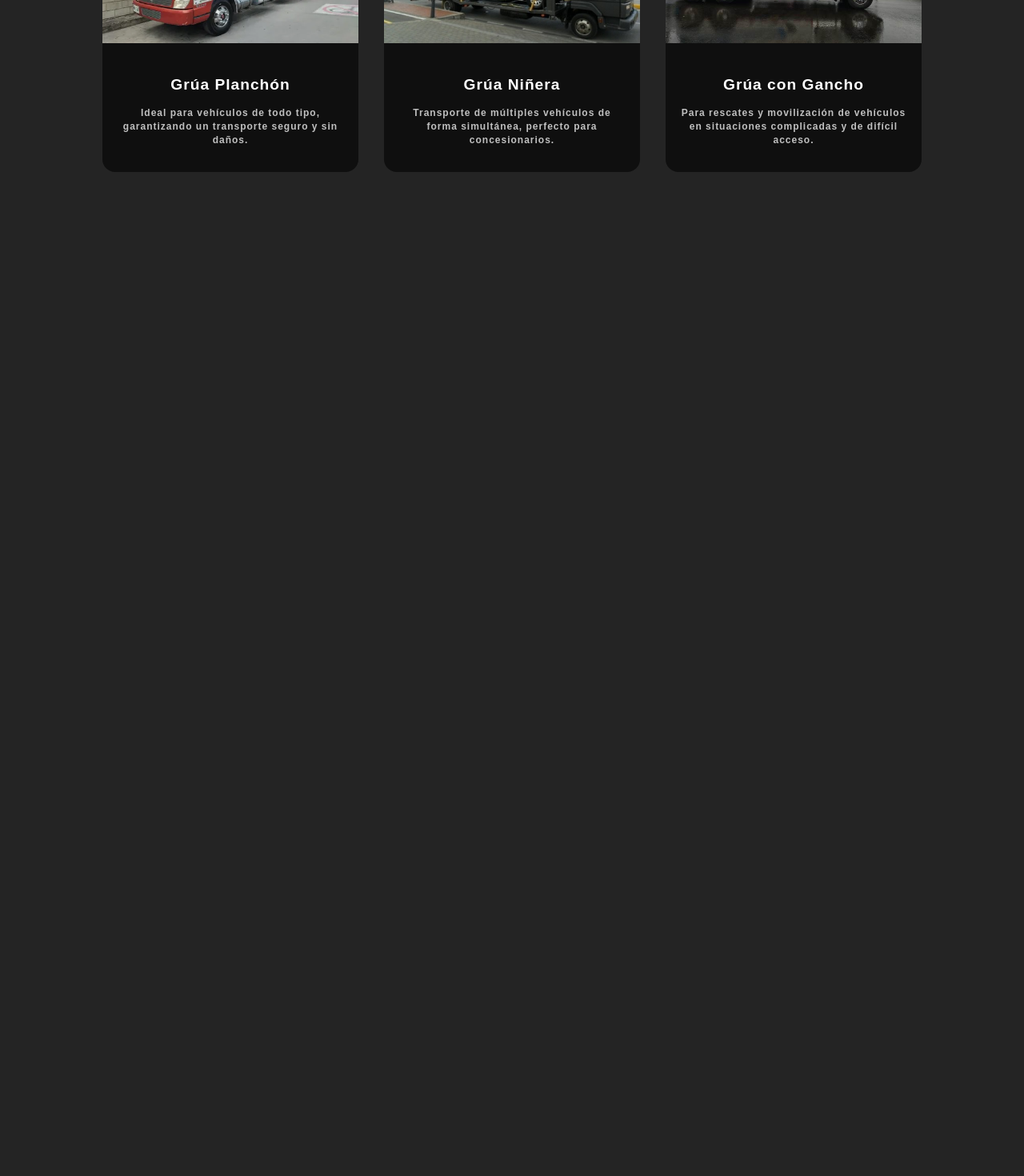
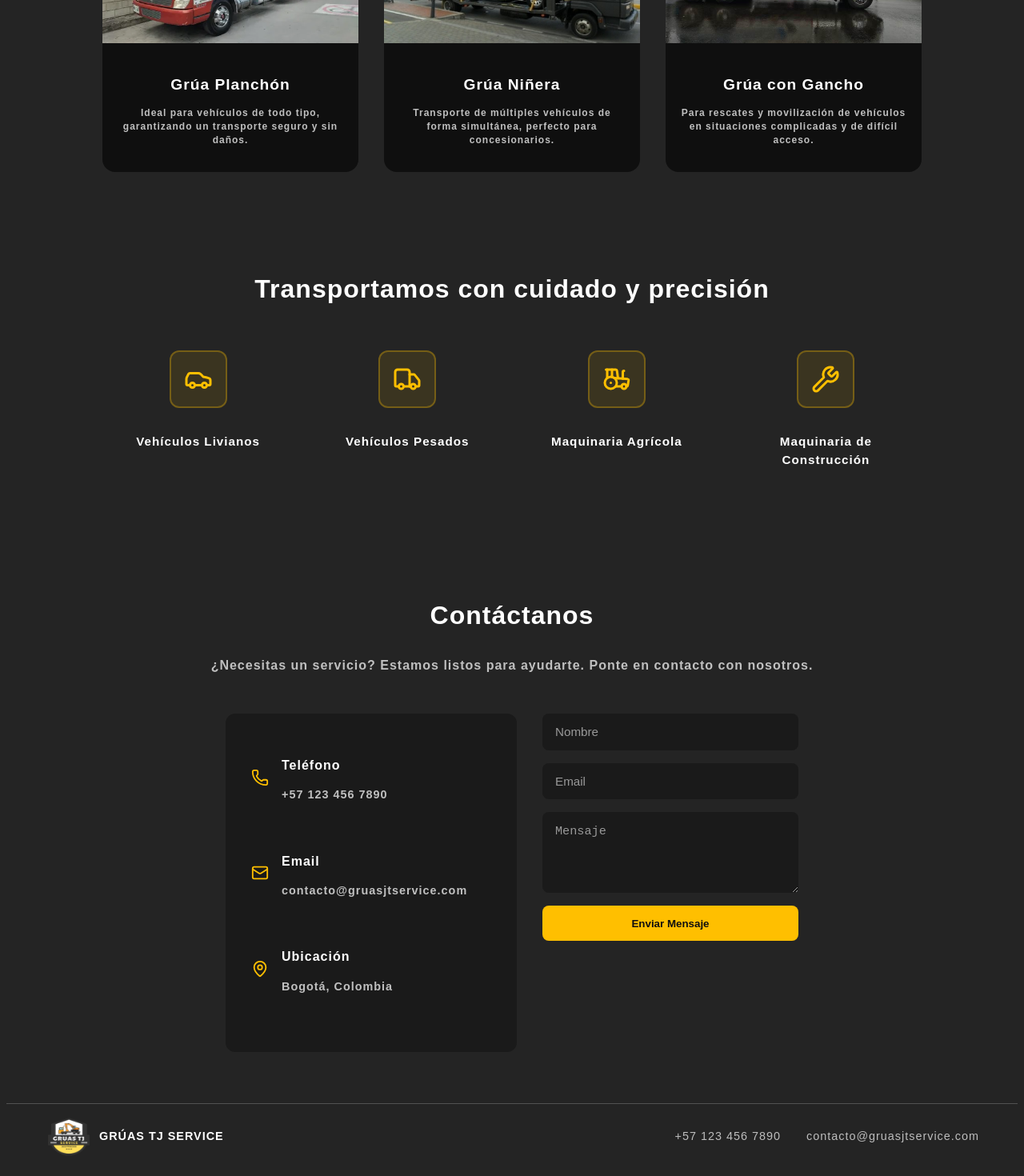
Before and after one commit to Virtual-Codex-Tech/Landing_gruas_tj, a React (Vite) app in the folder gruas-tj-landing/: page / in a window 1280 px wide. Shown: the part 687-2157 px from the top of the page at 80% size. Before the commit the page ends 974 px from the top, so only its background shows below. Built offline with nearby package versions, Linux system fonts and the light colour scheme.

Commit message:
DAC-4: Categorias y contacto

```diff
--- a/gruas-tj-landing/package.json
+++ b/gruas-tj-landing/package.json
@@ -12,6 +12,7 @@
   "dependencies": {
     "@mantine/core": "^8.3.5",
     "@mantine/hooks": "^8.3.5",
+    "lucide-react": "^0.548.0",
     "react": "^19.1.1",
     "react-dom": "^19.1.1"
   },
--- a/gruas-tj-landing/src/App.css
+++ b/gruas-tj-landing/src/App.css
@@ -3,3 +3,7 @@
   font-weight: 800;
   letter-spacing: 1px;
 }
+
+html {
+  scroll-behavior: smooth;
+}
--- a/gruas-tj-landing/src/App.jsx
+++ b/gruas-tj-landing/src/App.jsx
@@ -3,6 +3,9 @@ import { MantineProvider } from '@mantine/core'
 import Navbar from './components/Navbar'
 import Somos from './components/Somos'
 import Servicios from './components/Servicios'
+import Categorias from './components/Categorias'
+import Contacto from './components/Contacto'
+import Footer from './components/Footer'
 import './App.css'
 
 function App() {
@@ -16,7 +19,14 @@ function App() {
       </section>
       <section id='servicios'>
         <Servicios />
+        <Categorias />
       </section>
+      <section id='contacto'>
+        <Contacto />
+      </section>
+      <footer>
+        <Footer />
+      </footer>
     </MantineProvider>
   )
 }
--- /dev/null
+++ b/gruas-tj-landing/src/components/Categorias.jsx
@@ -0,0 +1,41 @@
+import React from "react";
+import "../style/Categorias.css";
+import { Car, Truck, Tractor, Wrench } from "lucide-react";
+
+export default function Categorias() {
+  return (
+    <section className="categorias-container">
+      <h2>Transportamos con cuidado y precisión</h2>
+
+      <div className="categorias-grid">
+        <div className="categoria-card">
+          <div className="icono">
+            <Car size={36} />
+          </div>
+          <p>Vehículos Livianos</p>
+        </div>
+
+        <div className="categoria-card">
+          <div className="icono">
+            <Truck size={36} />
+          </div>
+          <p>Vehículos Pesados</p>
+        </div>
+
+        <div className="categoria-card">
+          <div className="icono">
+            <Tractor size={36} />
+          </div>
+          <p>Maquinaria Agrícola</p>
+        </div>
+
+        <div className="categoria-card">
+          <div className="icono">
+            <Wrench size={36} />
+          </div>
+          <p>Maquinaria de Construcción</p>
+        </div>
+      </div>
+    </section>
+  );
+}
--- /dev/null
+++ b/gruas-tj-landing/src/components/Contacto.jsx
@@ -0,0 +1,51 @@
+import React from "react";
+import "../style/Contacto.css";
+import { Phone, Mail, MapPin } from "lucide-react";
+
+export default function Contacto() {
+  return (
+    <section className="contacto-container">
+      <h2>Contáctanos</h2>
+      <p className="contacto-subtitle">
+        ¿Necesitas un servicio? Estamos listos para ayudarte. Ponte en contacto con nosotros.
+      </p>
+
+      <div className="contacto-content">
+        {/* Información */}
+        <div className="contacto-info">
+          <div className="info-item">
+            <Phone size={22} />
+            <div>
+              <h4>Teléfono</h4>
+              <p>+57 123 456 7890</p>
+            </div>
+          </div>
+
+          <div className="info-item">
+            <Mail size={22} />
+            <div>
+              <h4>Email</h4>
+              <p>contacto@gruasjtservice.com</p>
+            </div>
+          </div>
+
+          <div className="info-item">
+            <MapPin size={22} />
+            <div>
+              <h4>Ubicación</h4>
+              <p>Bogotá, Colombia</p>
+            </div>
+          </div>
+        </div>
+
+        {/* Formulario */}
+        <form className="contacto-form">
+          <input type="text" placeholder="Nombre" required />
+          <input type="email" placeholder="Email" required />
+          <textarea placeholder="Mensaje" rows="4" required></textarea>
+          <button type="submit">Enviar Mensaje</button>
+        </form>
+      </div>
+    </section>
+  );
+}
--- /dev/null
+++ b/gruas-tj-landing/src/components/Footer.jsx
@@ -0,0 +1,20 @@
+import React from "react";
+import "../style/Footer.css";
+import logo from '../assets/logo.png'
+import { Phone, Mail, Truck } from "lucide-react";
+
+export default function Footer() {
+  return (
+    <footer className="footer">
+      <div className="footer-left">
+        <img src={logo} alt="Logo" />
+        <span>GRÚAS TJ SERVICE</span>
+      </div>
+
+      <div className="footer-right">
+        <span>+57 123 456 7890</span>
+        <span>contacto@gruasjtservice.com</span>
+      </div>
+    </footer>
+  );
+}
--- a/gruas-tj-landing/src/components/Navbar.jsx
+++ b/gruas-tj-landing/src/components/Navbar.jsx
@@ -12,8 +12,8 @@ export default function Navbar() {
             <div className="container-links">
                 <a href="#">Inicio</a>
                 <a href="#somos">Nosotros</a>
-                <a href="#">Servicios</a>
-                <a href="#">Contacto</a>
+                <a href="#servicios">Servicios</a>
+                <a href="#contacto">Contacto</a>
             </div>
         </nav>
     )
--- /dev/null
+++ b/gruas-tj-landing/src/style/Categorias.css
@@ -0,0 +1,67 @@
+.categorias-container {
+  color: #fff;
+  text-align: center;
+  padding: 2rem 2rem;
+}
+
+.categorias-container h2 {
+  font-size: 2rem;
+  font-weight: 700;
+  margin-bottom: 2rem;
+}
+
+.categorias-grid {
+  display: flex;
+  flex-wrap: wrap;
+  justify-content: center;
+  gap: 2.5rem;
+}
+
+/* Tarjeta individual */
+.categoria-card {
+  display: flex;
+  flex-direction: column;
+  align-items: center;
+  border-radius: 16px;
+  padding: 1.3rem;
+  width: 180px;
+  transition: transform 0.3s ease, box-shadow 0.3s ease, background-color 0.3s ease;
+}
+
+.categoria-card:hover {
+  transform: translateY(-6px);
+  background-color: #242424;
+  box-shadow: 0 8px 20px rgba(255, 255, 255, 0.1);
+}
+
+/* Iconos */
+.icono {
+  background-color: rgba(255, 191, 0, 0.1);
+  border: 2px solid rgba(255, 191, 0, 0.3);
+  border-radius: 12px;
+  padding: 1rem;
+  margin-bottom: 1rem;
+  color: #ffbf00;
+  display: flex;
+  align-items: center;
+  justify-content: center;
+}
+
+/* Texto */
+.categoria-card p {
+  font-size: 0.95rem;
+  font-weight: 600;
+}
+
+/* Responsive */
+@media (max-width: 768px) {
+  .categorias-grid {
+    flex-direction: column;
+    gap: 1.5rem;
+  }
+
+  .categoria-card {
+    width: 220px;
+    margin: 0 auto;
+  }
+}
--- /dev/null
+++ b/gruas-tj-landing/src/style/Contacto.css
@@ -0,0 +1,105 @@
+.contacto-container {
+  color: #fff;
+  padding: 4rem 2rem;
+  text-align: center;
+}
+
+.contacto-container h2 {
+  font-size: 2rem;
+  font-weight: 700;
+}
+
+.contacto-subtitle {
+  color: #c0c0c0;
+  margin-top: 0.5rem;
+  margin-bottom: 3rem;
+}
+
+/* Layout general */
+.contacto-content {
+  display: flex;
+  flex-wrap: wrap;
+  justify-content: center;
+  gap: 2rem;
+}
+
+/* Caja de información */
+.contacto-info {
+  background-color: #1a1a1a;
+  border-radius: 12px;
+  padding: 2rem;
+  width: 300px;
+  text-align: left;
+}
+
+.info-item {
+  display: flex;
+  align-items: center;
+  gap: 1rem;
+  margin-bottom: 1.5rem;
+  color: #ffbf00;
+}
+
+.info-item h4 {
+  color: #fff;
+  font-size: 1rem;
+  margin-bottom: 0.2rem;
+}
+
+.info-item p {
+  color: #c0c0c0;
+  font-size: 0.9rem;
+}
+
+/* Formulario */
+.contacto-form {
+  display: flex;
+  flex-direction: column;
+  gap: 1rem;
+  width: 320px;
+}
+
+.contacto-form input,
+.contacto-form textarea {
+  background-color: #1a1a1a;
+  border: none;
+  border-radius: 8px;
+  padding: 0.9rem 1rem;
+  color: #fff;
+  font-size: 0.95rem;
+  outline: none;
+}
+
+.contacto-form input::placeholder,
+.contacto-form textarea::placeholder {
+  color: #999;
+}
+
+.contacto-form button {
+  background-color: #ffbf00;
+  border: none;
+  border-radius: 8px;
+  color: #0f0f0f;
+  font-weight: 600;
+  padding: 0.9rem 1rem;
+  cursor: pointer;
+  transition: background-color 0.3s ease;
+}
+
+.contacto-form button:hover {
+  background-color: #e0a800;
+}
+
+/* Responsive */
+@media (max-width: 768px) {
+  .contacto-info,
+  .contacto-form {
+    width: 100%;
+    max-width: 400px;
+  }
+
+  .contacto-content {
+    flex-direction: column;
+    align-items: center;
+  }
+}
--- /dev/null
+++ b/gruas-tj-landing/src/style/Footer.css
@@ -0,0 +1,54 @@
+.footer {
+  color: #d0d0d0;
+  display: flex;
+  justify-content: space-between;
+  align-items: center;
+  padding: 1rem 3rem;
+  font-size: 0.9rem;
+  border-top: rgb(82, 82, 82) 1px solid;
+  flex-wrap: wrap;
+}
+
+img {
+    width: 60px;
+    height: 50px;
+}
+/* Logo + texto */
+.footer-left {
+  display: flex;
+  align-items: center;
+  gap: 0.5rem;
+  font-weight: 700;
+  color: #fff;
+}
+
+.footer-icon {
+  color: #ffbf00;
+}
+
+/* Contacto */
+.footer-right {
+  display: flex;
+  align-items: center;
+  gap: 2rem;
+  font-weight: 400;
+}
+
+.footer-right span {
+  color: #bdbdbd;
+}
+
+/* Responsivo */
+@media (max-width: 768px) {
+  .footer {
+    flex-direction: column;
+    gap: 0.8rem;
+    text-align: center;
+    padding: 1.5rem;
+  }
+
+  .footer-right {
+    flex-direction: column;
+    gap: 0.3rem;
+  }
+}
```
Also changed, not shown: 1 other file (tests, documents, lock files or other folders).
